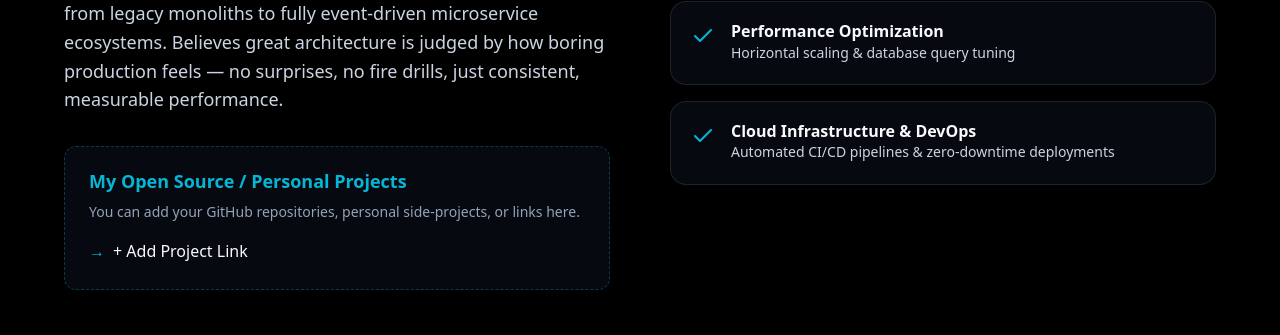
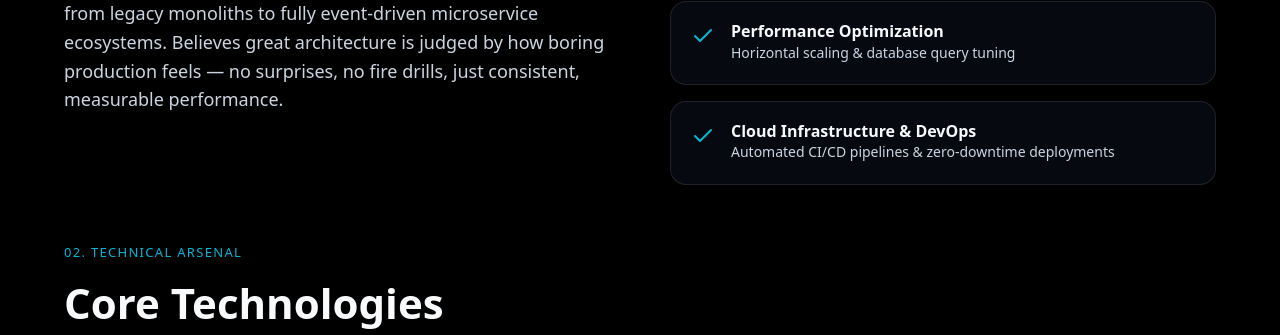
Before and after one commit to obsidianosuz-hub/partfilio, a Next.js app: page /en in a window 1280 px wide. Shown: the part 1186-1521 px from the top of the page. Built offline with nearby package versions, Linux system fonts and the light colour scheme; no server answers; the database is empty.

Commit message:
Remove open source projects placeholder

```diff
--- a/app/components/PortfolioContent.tsx
+++ b/app/components/PortfolioContent.tsx
@@ -211,18 +211,6 @@ export default function PortfolioContent({ projects = [] }: { projects?: any[] }
                 <div>
                     <p className="about-bio">{t('About.bio1')}</p>
                     <p className="about-bio">{t('About.bio2')}</p>
-
-                    <div style={{ marginTop: '32px', padding: '24px', background: 'rgba(15, 23, 42, 0.4)', backdropFilter: 'blur(10px)', border: '1px dashed rgba(6, 182, 212, 0.3)', borderRadius: '12px' }}>
-                        <h4 style={{ color: 'var(--accent-cyan)', marginBottom: '8px', fontSize: '18px' }}>{t('About.projects_title')}</h4>
-                        <p style={{ fontSize: '14px', color: 'var(--text-tertiary)', marginBottom: '16px' }}>{t('About.projects_desc')}</p>
-                        <ul style={{ listStyle: 'none', display: 'flex', flexDirection: 'column', gap: '12px' }}>
-                            <li>
-                                <a href="#" style={{ color: 'var(--text-primary)', textDecoration: 'none', display: 'flex', alignItems: 'center', gap: '8px' }}>
-                                    <span style={{ color: 'var(--accent-cyan)' }}>→</span> {t('About.add_project')}
-                                </a>
-                            </li>
-                        </ul>
-                    </div>
                 </div>
                 <div>
                     <ul className="expertise-list">
```
